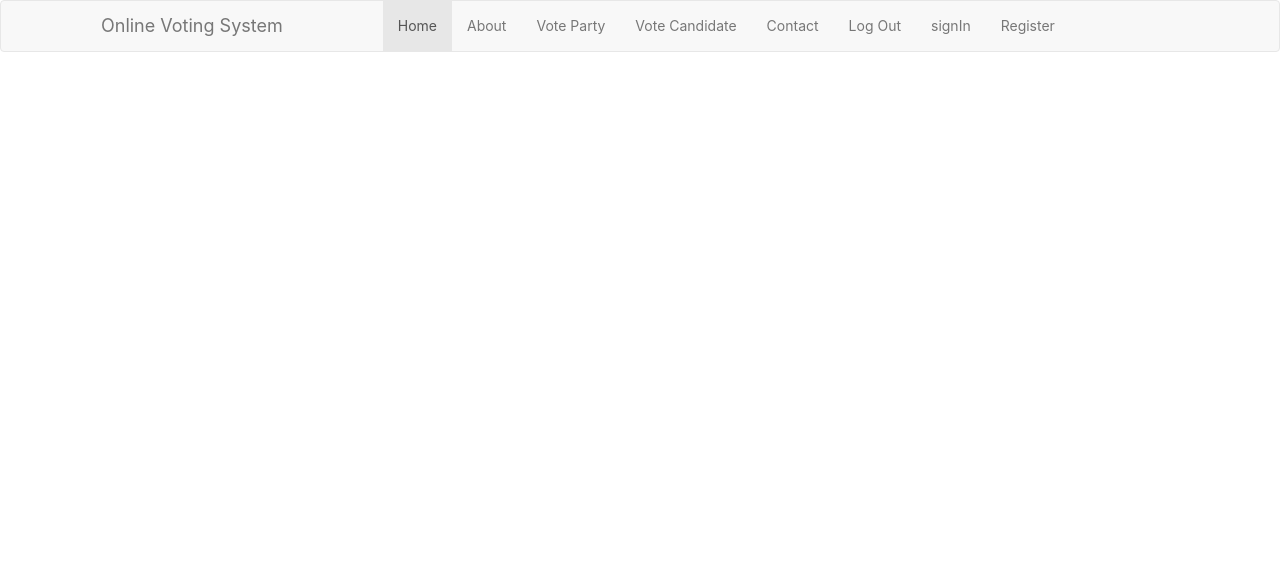
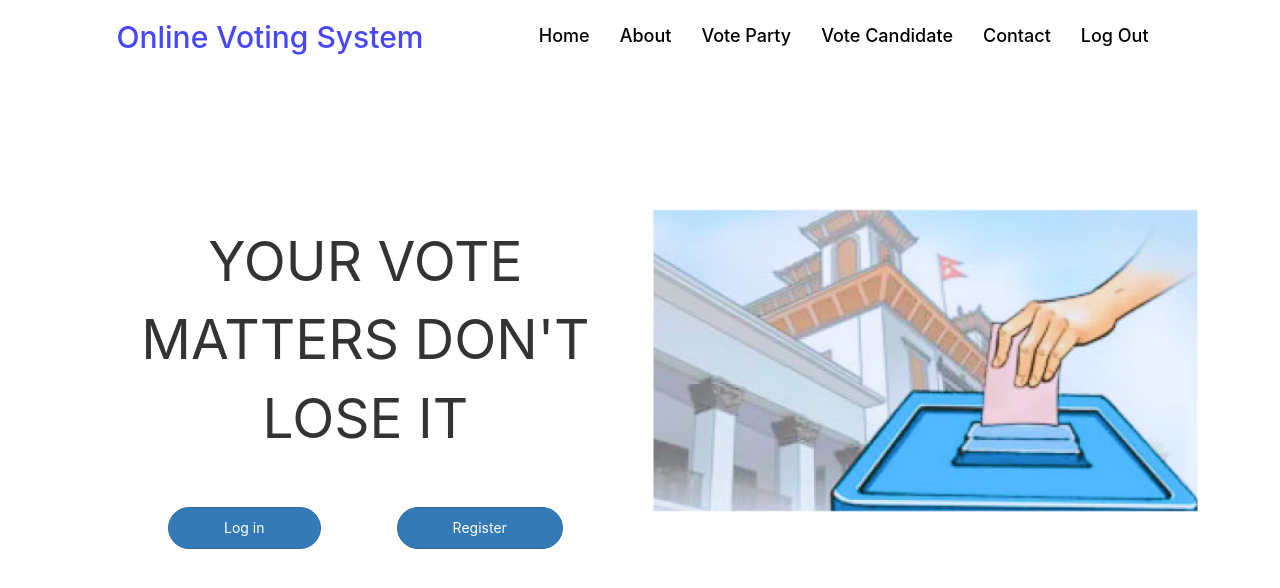
Before and after one commit to Bises-s/FYP, a React (Create React App) app in the folder front-end/: page / in a window 1280 px wide. Shown: the top 588 px of the page. Built offline with nearby package versions, Linux system fonts and the light colour scheme.

Commit message:
Completed home page

```diff
--- a/front-end/src/components/homeComponent.css
+++ b/front-end/src/components/homeComponent.css
@@ -1,3 +1,55 @@
-.home-title{
-    padding: 15px 100px;
+.nav-title {
+    color: rgb(71, 71, 255);
+    padding: 100px 0px;
 }
+
+.nav-title:hover {
+    color: rgb(71, 71, 255);
+    text-decoration: none;
+}
+
+.nav-full {
+    display: flex;
+    justify-content: space-between;
+}
+
+.navbar-nav>li>a>h4 {
+    color: black;
+}
+
+.navbar-nav>li>a>h4:hover{
+    text-decoration: none;
+    color: rgb(71, 71, 255);
+}
+
+.home-body {
+    display: flex;
+    justify-content: space-around;
+    align-items: center;
+    padding: 80px;
+}
+
+.home-left-part {
+    width: 60%;
+    padding: 0px 50px;
+    text-align: center;
+}
+
+.home-title {
+    font-size: 55px;
+    margin: 50px 0;
+}
+
+.home-image {
+    text-align: center;
+}
+
+.home-buttons {
+    display: flex;
+    justify-content: space-around;
+}
+
+.home-buttons>button {
+    padding: 10px 55px;
+    border-radius: 32px;
+}
--- a/front-end/src/components/homeComponent.jsx
+++ b/front-end/src/components/homeComponent.jsx
@@ -1,25 +1,48 @@
 import "./homeComponent.css"
+import HomeImage from '../assets/home-image.png'
+import { useNavigate } from "react-router-dom";
 
 const HomeComponent = () => {
+
+    const navigate = useNavigate();
+    const changeToSignIn = () => {
+        navigate("/signIn");
+    }
+
+    const changeToRegister = () => {
+        navigate("/register");
+    }
+
     return (
         <>
-            <nav class="navbar navbar-default">
-                <div class="container-fluid">
-                    <div class="navbar-header">
-                        <a class="navbar-brand home-title" href="#">Online Voting System</a>
+            <nav className="navbar">
+                <div className="container-fluid nav-full">
+                    <div className="navbar-header">
+                        <a className="nav-title" href="#"><h2>Online Voting System</h2></a>
                     </div>
-                    <ul class="nav navbar-nav">
-                        <li class="active"><a href="#">Home</a></li>
-                        <li><a href="#">About</a></li>
-                        <li><a href="#">Vote Party</a></li>
-                        <li><a href="#">Vote Candidate</a></li>
-                        <li><a href="#">Contact</a></li>
-                        <li><a href="#">Log Out</a></li>
-                        <li><a href="signIn">signIn</a></li>
-                        <li><a href="register">Register</a></li>
+                    <ul className="nav navbar-nav">
+                        <li className="active"><a href="/"><h4>Home</h4></a></li>
+                        <li><a href="#"><h4>About</h4></a></li>
+                        <li><a href="#"><h4>Vote Party</h4></a></li>
+                        <li><a href="#"><h4>Vote Candidate</h4></a></li>
+                        <li><a href="#"><h4>Contact</h4></a></li>
+                        <li><a href="#"><h4>Log Out</h4></a></li>
                     </ul>
                 </div>
             </nav>
+
+            <div className="home-body">
+                <div className="home-left-part">
+                    <div className="home-title">YOUR VOTE MATTERS DON'T LOSE IT</div>
+                    <div className="home-buttons">
+                        <button type="button" className="btn btn-primary" onClick={changeToSignIn}>Log in</button>
+                        <button type="button" className="btn btn-primary" onClick={changeToRegister}>Register</button>
+                    </div>
+                </div>
+                <div className="home-image">
+                    <img src={HomeImage} alt="Voter_box" width="100%"/>
+                </div>
+            </div>
         </>
     );
 }
```
Also changed, not shown: front-end/src/assets/home-image.png (added), 1 other file (tests, documents, lock files or other folders).
